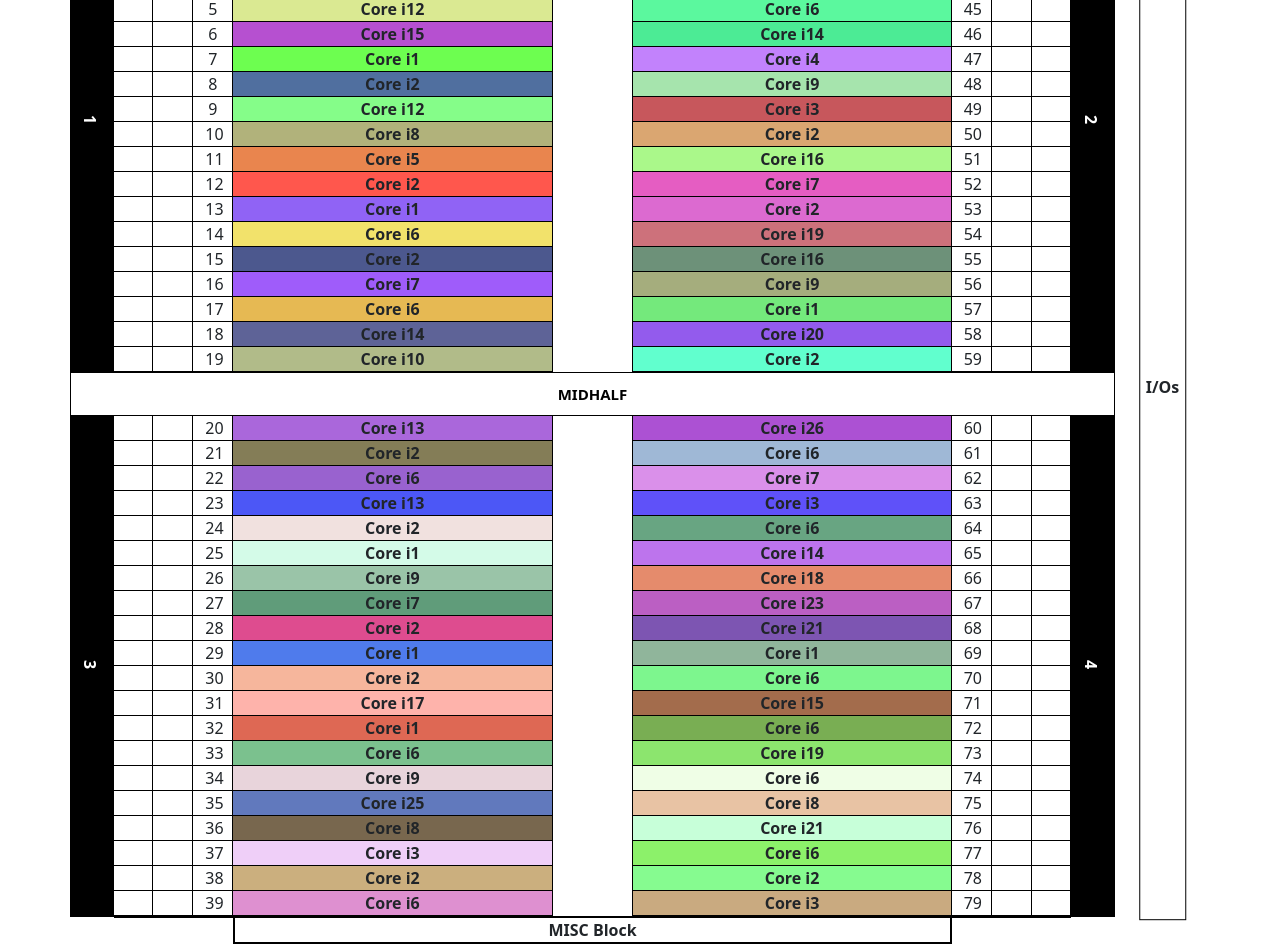
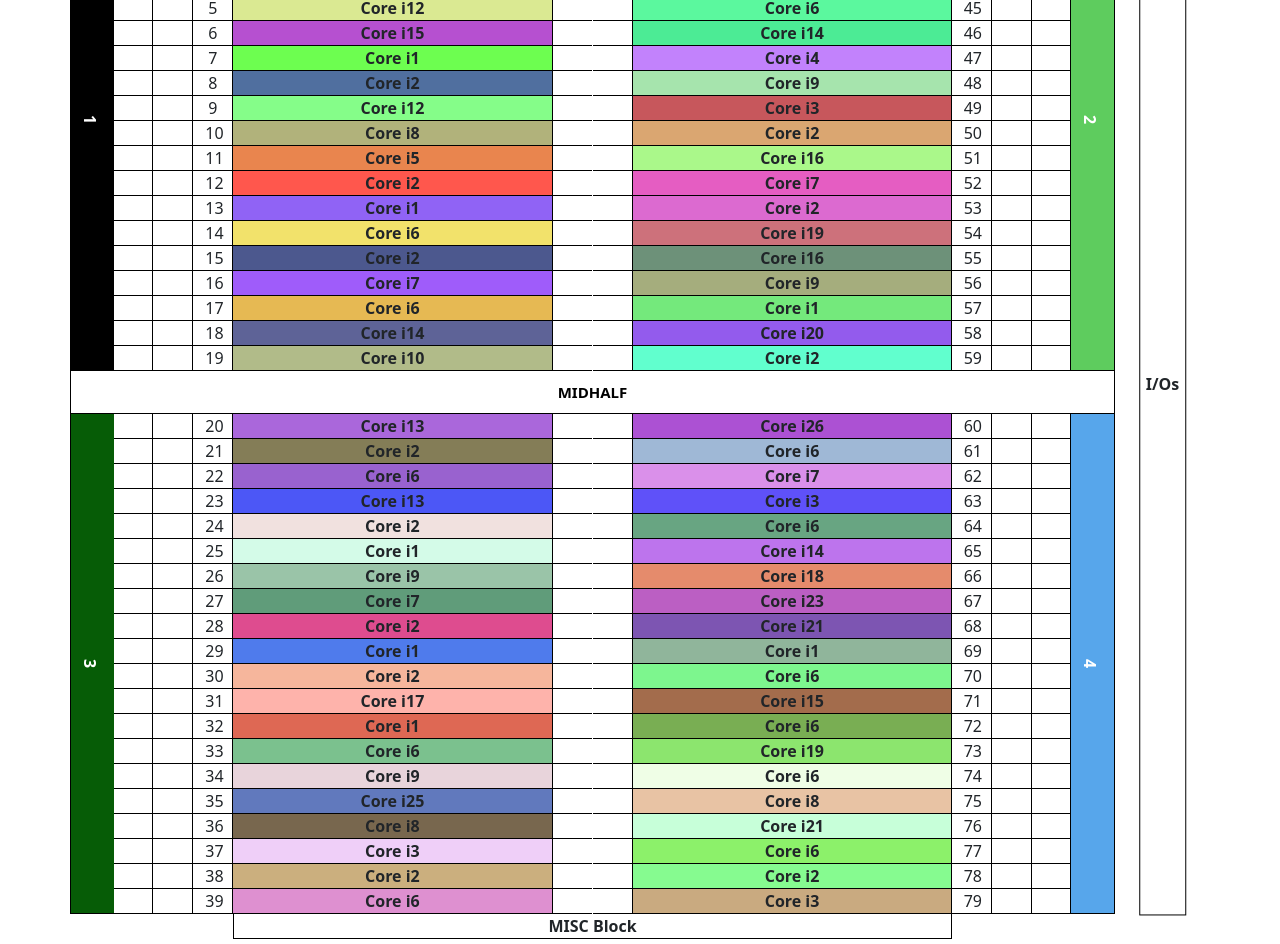
Before and after one commit to tuannguyen8/ru-table, a React (Create React App) app: page / in a window 1280 px wide. Shown: the part 240-1184 px from the top of the page. Built offline with nearby package versions, Linux system fonts and the light colour scheme.

Commit message:
7th pushing: make up some scss style

```diff
--- a/src/components/GridForm/GridForm.js
+++ b/src/components/GridForm/GridForm.js
@@ -5,10 +5,12 @@
 
 const GridForm = (props) => {
 	return (
-		<Row className="rows">
+		<Row className="rows top-border">
 			<Col xs={6} className="columns">
 				<Row itemID="" className="rows">
-					<Col xs={1} className="columns grid-cols">
+					<Col xs={1} className={`columns grid-cols left-border bottom-border ${
+						props.prop1 == 1 ? 'grid-first-background' : 'grid-third-background'
+					} `}>
 						{props.prop1}
 					</Col>
 					<Col xs={11} className="columns product-cols">
@@ -31,7 +33,9 @@
 							handleMaskBoxClick={props.handleMaskBoxClick}
 						></ProductTable>
 					</Col>
-					<Col xs={1} className="columns grid-cols">
+					<Col xs={1} className={`columns right-border bottom-border grid-cols ${
+						props.prop1 == 1 ? 'grid-second-background' : 'grid-fourth-background'
+					} `}>
 						{props.prop2}
 					</Col>
 				</Row>
--- a/src/components/GridForm/GridForm.scss
+++ b/src/components/GridForm/GridForm.scss
@@ -3,9 +3,17 @@
     text-align: center;
     color: white;
     font-weight: 900;
+    //background-color: black;
+}
+.grid-first-background{
     background-color: black;
-    border-bottom: 3px solid black;
 }
-// .product-cols{
-//     background-color: red;
-// }
+.grid-second-background{
+    background-color: rgb(94, 204, 94);
+}
+.grid-third-background{
+    background-color: rgb(6, 92, 6);
+}
+.grid-fourth-background{
+    background-color: rgb(87, 166, 235);
+}
--- a/src/components/HeaderRow/HeaderRow.js
+++ b/src/components/HeaderRow/HeaderRow.js
@@ -4,7 +4,7 @@
 
 const HeaderRow = () => {
 	return (
-		<Row className="header-row top-border left-border right-border bottom-border">
+		<Row className="header-row left-border right-border">
 			<Col className=" header-cols right-border">
 				<div className="letter-style">Grid</div>
 			</Col>
--- a/src/components/HeaderRow/HeaderRow.scss
+++ b/src/components/HeaderRow/HeaderRow.scss
@@ -1,5 +1,7 @@
 .header-row{
     background-color: #395A7F;
+    // border-left: 2px solid black;
+    // border-right: 2px solid black;
     .header-cols{
         display: flex;
         justify-content: center;
--- a/src/components/LeftSidePart/LeftSidePart.js
+++ b/src/components/LeftSidePart/LeftSidePart.js
@@ -6,12 +6,12 @@
 const LeftSidePart = (props) => {
 	return (
 		<>
-			<Row key={uuidv4()} className="rows product-rows">
+			<Row key={uuidv4()} className="rows product-rows bottom-border">
 				<Col
 					data-key={props.item.id}
 					onClick={() => props.handleDiodeBoxClick(props.item.id)}
 					xs={1}
-					className={`columns product-columns diode-box right-border bottom-border ${
+					className={`columns product-columns diode-box right-border ${
 						props.item.diode ? 'blue-background' : ''
 					}`}
 				></Col>
@@ -19,20 +19,20 @@
 					value={props.item.product}
 					onClick={() => props.handleMaskBoxClick(props.item.product)}
 					xs={1}
-					className={`columns product-columns unmask-box right-border bottom-border ${
+					className={`columns product-columns unmask-box right-border ${
 						props.item.unmask ? 'yellow-background' : ''
 					}`}
 				></Col>
 				<Col
 					xs={1}
-					className="columns product-columns ru-box right-border bottom-border"
+					className="columns product-columns ru-box right-border "
 				>
 					{props.i}
 				</Col>
 				<Col
 					xs={8}
 					style={{ backgroundColor: props.productBackgroundColor }}
-					className="columns product-columns products right-border bottom-border"
+					className="columns product-columns products right-border"
 				>
 					{props.item.product}
 				</Col>
--- a/src/components/Midhalf/Midhalf.js
+++ b/src/components/Midhalf/Midhalf.js
@@ -4,7 +4,7 @@
 
 const Midhalf = () => {
 	return (
-		<Row className="rows midhalf left-border full-border">
+		<Row className="rows midhalf left-border right-border">
             <div className="ru-title">
 				<span>MIDHALF</span>
 			</div>
--- a/src/components/Midhalf/Midhalf.scss
+++ b/src/components/Midhalf/Midhalf.scss
@@ -7,9 +7,9 @@
     // border: none;
     // border: 1px solid black;
 }
-.full-border{
-  border-left: 1px solid black;
-}
+// .full-border{
+//   border-left: 1px solid black;
+// }
 // .right-border{
 //   border-right: 1px solid black;
 // }
--- a/src/components/MiscBlock/MiscBlock.js
+++ b/src/components/MiscBlock/MiscBlock.js
@@ -4,12 +4,12 @@
 
 const MiscBlock = () => {
 	return (
-		<Row className="misc-block top-border">
+		<Row className="misc-block">
 			<Col className="fake-cols"></Col>
-			<Col xs={11} className="columns top-border">
-				<Row>
+			<Col xs={11} className="columns">
+				<Row >
 					<Col></Col>
-					<Col xs={9} className=" misc-center">
+					<Col xs={9} className="bottom-border right-border left-border misc-center">
 						<div>MISC Block</div>
 					</Col>
 					<Col></Col>
--- a/src/components/MiscBlock/MiscBlock.scss
+++ b/src/components/MiscBlock/MiscBlock.scss
@@ -3,8 +3,8 @@
     width: 100%;
     background-color: yellow;
 }
-.misc-center{
-    border-left: 2px solid black;
-    border-right: 2px solid black;
-    border-bottom: 2px solid black;
-}
+// .misc-center{
+//     border-left: 2px solid black;
+//     border-right: 2px solid black;
+//     border-bottom: 2px solid black;
+// }
--- a/src/components/RightSidePart/RightSidePart.js
+++ b/src/components/RightSidePart/RightSidePart.js
@@ -6,18 +6,18 @@
 const RightSidePart = (props) => {
 	return (
 		<>
-			<Row key={uuidv4()} className="rows product-rows">
+			<Row key={uuidv4()} className="rows product-rows bottom-border">
 				<Col xs={1} className="columns product-columns"></Col>
 				<Col
 					xs={8}
 					style={{ backgroundColor: props.productBackgroundColor }}
-					className="columns product-columns products left-border right-border bottom-border"
+					className="columns product-columns products left-border right-border"
 				>
 					{props.item.product}
 				</Col>
 				<Col
 					xs={1}
-					className="columns product-columns ru-box right-border bottom-border"
+					className="columns product-columns ru-box right-border"
 				>
 					{props.i}
 				</Col>
@@ -25,7 +25,7 @@
 					value={props.item.product}
 					onClick={() => props.handleMaskBoxClick(props.item.product)}
 					xs={1}
-					className={`columns product-columns unmask-box right-border bottom-border ${
+					className={`columns product-columns unmask-box right-border ${
 						props.item.unmask ? 'yellow-background' : ''
 					}`}
 				></Col>
@@ -33,7 +33,7 @@
 					data-key={props.item.id}
 					onClick={() => props.handleDiodeBoxClick(props.item.id)}
 					xs={1}
-					className={`columns product-columns diode-box right-border bottom-border ${
+					className={`columns product-columns diode-box right-border ${
 						props.item.diode ? 'blue-background' : ''
 					}`}
 				></Col>
--- a/src/components/TitleRow/TitleRow.scss
+++ b/src/components/TitleRow/TitleRow.scss
@@ -1,5 +1,6 @@
 .title-row{
     background-color: #395A7F;
+
     .ru-title{
         display: flex;
         justify-content: center;
```
